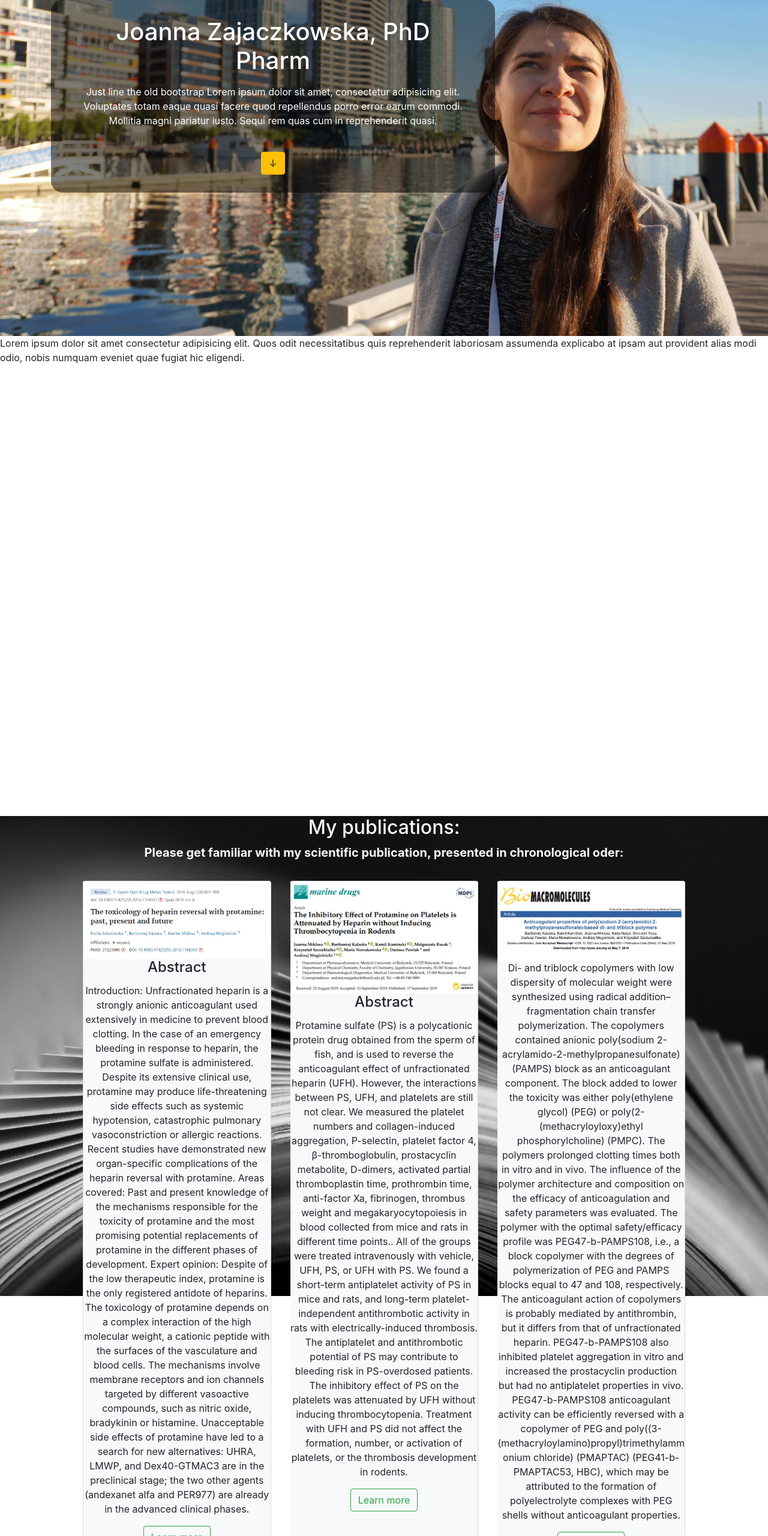
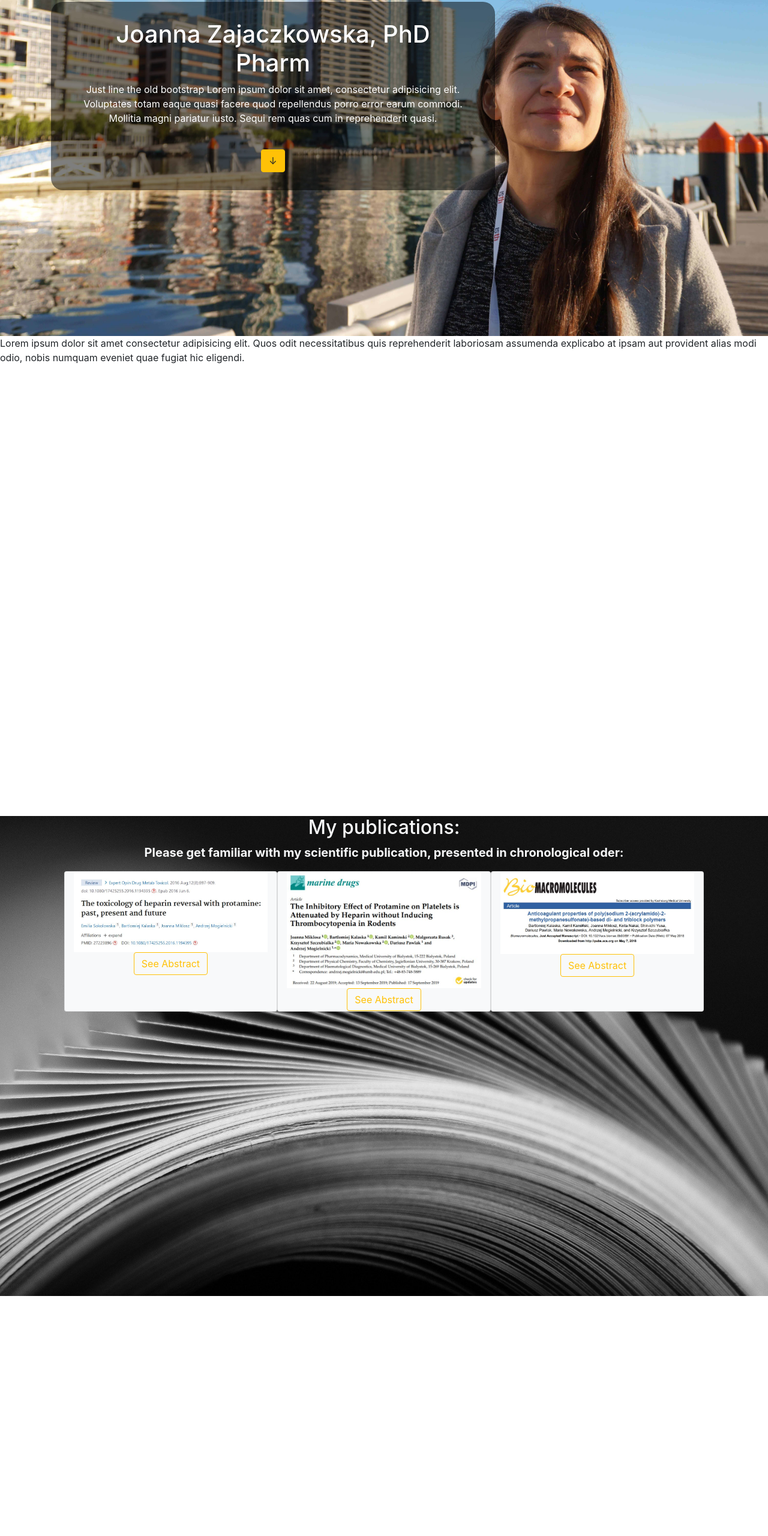
Before and after one commit to StaszekZ/joannaWebsite, a plain HTML site: page index.html in a window 1280 px wide. Shown: the part 240-2800 px from the top of the page at 60% size. Drawn offline with nearby package versions, Linux system fonts and the light colour scheme.

Commit message:
accordion added in publications section

```diff
--- a/css/main.scss
+++ b/css/main.scss
@@ -9,7 +9,7 @@
 }
 
 section {
-  height: 100vh;
+  min-height: 100vh;
 }
 
 #hero {
@@ -23,21 +23,7 @@
   margin: 0 auto;
 }
 
-.form-inline {
-  justify-content: center;
-}
-
-#hero-caption {
-  width: 100%;
-}
-
-.section-content {
-  padding: 5rem 0;
-}
-
 .aboutme {
-  // hei
-
   background-size: cover;
 }
 
@@ -52,6 +38,7 @@
 .publications {
   background: #222 url('../img/papers_bgr.jpg');
   background-size: cover;
+  min-height: 100vh;
 }
 
 
--- a/index.html
+++ b/index.html
@@ -10,28 +10,16 @@
 </head>
 
 <body>
-	<section id="hero">
-		<div id="hero-caption" class="container">
+	<section id="hero" class="hero">
+		<div class="container">
 			<div class="about-text col-12 col-lg-8">
-				<div class="col-md-12">
+				<div class="col-12">
 					<h1>Joanna Zajaczkowska, PhD Pharm</h1>
-					<p></p>
+					<p>
 						Just line the old bootstrap Lorem ipsum dolor sit amet, consectetur adipisicing elit.
 						Voluptates totam eaque quasi facere quod repellendus porro error earum commodi.
 						Mollitia magni pariatur iusto. Sequi rem quas cum in reprehenderit quasi.
 					</p>
-
-					<!-- <form action="" class="form-inline">
-								<div class="form-group">
-									<label for="" class="sr-only">Name</label>
-									<input type="text" class="form-control form-control-lg" placeholder="Jane Doe" />
-								</div>
-								<div class="form-group">
-									<label for="" class="sr-only">Name</label>
-						<input type="email" class="form-control form-control-lg" placeholder="jane.doe@gmail.com" />
-					</div>
-					<button type="submit" class="btn btn-success btn-lg">Ok, Go!</button>
-				</form> -->
 					<br />
 					<a href="#nav-main" class="btn btn-warning btn-md" role="button">&darr;</a>
 				</div>
@@ -56,15 +44,6 @@
 				<li class="nav-item"><a class="nav-link" href="#projects">Projects</a></li>
 				<li class="nav-item"><a class="nav-link" href="#contact">Contact</a></li>
 			</ul>
-			<!-- <form class="form-inline">
-					<input
-						class="form-control mr-sm-2"
-						type="search"
-						placeholder="Search"
-						aria-label="Search"
-					/>
-					<button class="btn btn-outline-success my-2 my-sm-0" type="submit">Search</button>
-				</form> -->
 		</div>
 	</nav>
 	<main>
@@ -81,15 +60,24 @@
 				</p>
 				<div class="row d-flex justify-content-around">
 					<div class="col-12 col-lg-10 text-center">
-						<div class="card-group">
-							<div class="card bg-light m-3 rounded">
+
+						<div class="card-group ">
+							<div class="accordion" id="accordionExample">
+								<div class="row">
+									<div class="card col-12 col-md-6 col-lg-4 bg-light rounded">
 										<div class="card-block">
 											<img src="./img/papers/expert_opinion.JPG" alt="a chaltbok" />
-									<h4 class="card-title text-center">Abstract
-									</h4>
+											<!-- <h4 class="card-title text-center d-none d-sm-block">Abstract
+											</h4> -->
+											<button class="btn btn-outline-warning" type="button" data-toggle="collapse"
+												data-target="#expertOpinion" aria-expanded="false" aria-controls="expertOpinion">
+												See Abstract
+											</button>
+
 										</div>
 
-								<div class="card-block">
+										<div class="card-block collapse" id="expertOpinion" aria-labelledby="expertOpinion"
+											data-parent="#accordionExample">
 											<p class="card-text">
 												Introduction: Unfractionated heparin is a strongly anionic anticoagulant used extensively in
 												medicine to prevent blood
@@ -97,7 +85,8 @@
 												administered. Despite
 												its extensive clinical use, protamine may produce life-threatening side effects such as systemic
 												hypotension,
-										catastrophic pulmonary vasoconstriction or allergic reactions. Recent studies have demonstrated new
+												catastrophic pulmonary vasoconstriction or allergic reactions. Recent studies have demonstrated
+												new
 												organ-specific
 												complications of the heparin reversal with protamine.
 
@@ -105,9 +94,11 @@
 												protamine and the most
 												promising potential replacements of protamine in the different phases of development.
 
-										Expert opinion: Despite of the low therapeutic index, protamine is the only registered antidote of
+												Expert opinion: Despite of the low therapeutic index, protamine is the only registered antidote
+												of
 												heparins. The
-										toxicology of protamine depends on a complex interaction of the high molecular weight, a cationic
+												toxicology of protamine depends on a complex interaction of the high molecular weight, a
+												cationic
 												peptide with the
 												surfaces of the vasculature and blood cells. The mechanisms involve membrane receptors and ion
 												channels targeted by
@@ -122,33 +113,47 @@
 											</a>
 										</div>
 									</div>
-							<div class="card bg-light m-3 rounded">
+									<div class="card col-12 col-md-6 col-lg-4 bg-light rounded">
 										<div class="card-block">
 											<img src="./img/papers/marine_protamine.JPG" alt="a chaltbok" />
-									<h4 class="card-title">Abstract</h4>
+											<!-- <h4 class="card-title">Abstract</h4> -->
+											<button class="btn btn-outline-warning" type="button" data-toggle="collapse"
+												data-target="#marineProtamine" aria-expanded="false" aria-controls="marineProtamine">
+												See Abstract
+											</button>
 										</div>
 
-								<div class="card-block">
+										<div class="card-block collapse" id="marineProtamine" aria-labelledby="marineProtamine"
+											data-parent="#accordionExample">
 											<p class="card-text">
-										Protamine sulfate (PS) is a polycationic protein drug obtained from the sperm of fish, and is used
+												Protamine sulfate (PS) is a polycationic protein drug obtained from the sperm of fish, and is
+												used
 												to reverse the
-										anticoagulant effect of unfractionated heparin (UFH). However, the interactions between PS, UFH, and
+												anticoagulant effect of unfractionated heparin (UFH). However, the interactions between PS, UFH,
+												and
 												platelets are still
-										not clear. We measured the platelet numbers and collagen-induced aggregation, P-selectin, platelet
+												not clear. We measured the platelet numbers and collagen-induced aggregation, P-selectin,
+												platelet
 												factor 4,
 												β-thromboglobulin, prostacyclin metabolite, D-dimers, activated partial thromboplastin time,
 												prothrombin time,
-										anti-factor Xa, fibrinogen, thrombus weight and megakaryocytopoiesis in blood collected from mice
+												anti-factor Xa, fibrinogen, thrombus weight and megakaryocytopoiesis in blood collected from
+												mice
 												and rats in different
-										time points.. All of the groups were treated intravenously with vehicle, UFH, PS, or UFH with PS. We
+												time points.. All of the groups were treated intravenously with vehicle, UFH, PS, or UFH with
+												PS.
+												We
 												found a short-term
 												antiplatelet activity of PS in mice and rats, and long-term platelet-independent antithrombotic
 												activity in rats with
-										electrically-induced thrombosis. The antiplatelet and antithrombotic potential of PS may contribute
+												electrically-induced thrombosis. The antiplatelet and antithrombotic potential of PS may
+												contribute
 												to bleeding risk in
-										PS-overdosed patients. The inhibitory effect of PS on the platelets was attenuated by UFH without
+												PS-overdosed patients. The inhibitory effect of PS on the platelets was attenuated by UFH
+												without
 												inducing
-										thrombocytopenia. Treatment with UFH and PS did not affect the formation, number, or activation of
+												thrombocytopenia. Treatment with UFH and PS did not affect the formation, number, or activation
+												of
 												platelets, or the
 												thrombosis development in rodents.
 											</p>
@@ -159,31 +164,49 @@
 											</a>
 										</div>
 									</div>
-							<div class="card bg-light m-3 rounded">
+
+									<div class="card col-12 col-md-6 col-lg-4 bg-light rounded">
+										<div class="card-block">
 											<img src="./img/papers/macromolecules.JPG" alt="a chaltbok" />
-								<div class="card-block">
-									<p class="card-text">
-										Di- and triblock copolymers with low dispersity of molecular weight were synthesized using radical
-										addition–fragmentation chain transfer polymerization. The copolymers contained anionic poly(sodium
-										2-acrylamido-2-methylpropanesulfonate) (PAMPS) block as an anticoagulant component. The block added
+											<button class="btn btn-outline-warning" type="button" data-toggle="collapse"
+												data-target="#macromolecules" aria-expanded="false" aria-controls="macromolecules">
+												See Abstract
+											</button>
+										</div>
+										<div class="card-block collapse" id="macromolecules" aria-labelledby="macromolecules"
+											data-parent="#accordionExample">
+											<p class=" card-text">
+												Di- and triblock copolymers with low dispersity of molecular weight were synthesized using
+												radical
+												addition–fragmentation chain transfer polymerization. The copolymers contained anionic
+												poly(sodium
+												2-acrylamido-2-methylpropanesulfonate) (PAMPS) block as an anticoagulant component. The block
+												added
 												to lower the
-										toxicity was either poly(ethylene glycol) (PEG) or poly(2-(methacryloyloxy)ethyl phosphorylcholine)
+												toxicity was either poly(ethylene glycol) (PEG) or poly(2-(methacryloyloxy)ethyl
+												phosphorylcholine)
 												(PMPC). The polymers
-										prolonged clotting times both in vitro and in vivo. The influence of the polymer architecture and
+												prolonged clotting times both in vitro and in vivo. The influence of the polymer architecture
+												and
 												composition on the
 												efficacy of anticoagulation and safety parameters was evaluated. The polymer with the optimal
 												safety/efficacy profile
-										was PEG47-b-PAMPS108, i.e., a block copolymer with the degrees of polymerization of PEG and PAMPS
+												was PEG47-b-PAMPS108, i.e., a block copolymer with the degrees of polymerization of PEG and
+												PAMPS
 												blocks equal to 47 and
-										108, respectively. The anticoagulant action of copolymers is probably mediated by antithrombin, but
+												108, respectively. The anticoagulant action of copolymers is probably mediated by antithrombin,
+												but
 												it differs from that
 												of unfractionated heparin. PEG47-b-PAMPS108 also inhibited platelet aggregation in vitro and
 												increased the prostacyclin
-										production but had no antiplatelet properties in vivo. PEG47-b-PAMPS108 anticoagulant activity can
+												production but had no antiplatelet properties in vivo. PEG47-b-PAMPS108 anticoagulant activity
+												can
 												be efficiently
-										reversed with a copolymer of PEG and poly((3-(methacryloylamino)propyl)trimethylammonium chloride)
+												reversed with a copolymer of PEG and poly((3-(methacryloylamino)propyl)trimethylammonium
+												chloride)
 												(PMAPTAC)
-										(PEG41-b-PMAPTAC53, HBC), which may be attributed to the formation of polyelectrolyte complexes with
+												(PEG41-b-PMAPTAC53, HBC), which may be attributed to the formation of polyelectrolyte complexes
+												with
 												PEG shells without
 												anticoagulant properties.
 											</p>
@@ -191,6 +214,10 @@
 												href="https://pubs.acs.org/doi/pdf/10.1021/acs.biomac.8b00691">
 												Learn more
 											</a>
+										</div>
+									</div>
+								</div>
+							</div>
 						</div>
 					</div>
 				</div>
```
Also changed, not shown: css/main.css, css/main.min.css. Lines whose indentation alone changed are shown as unchanged.
